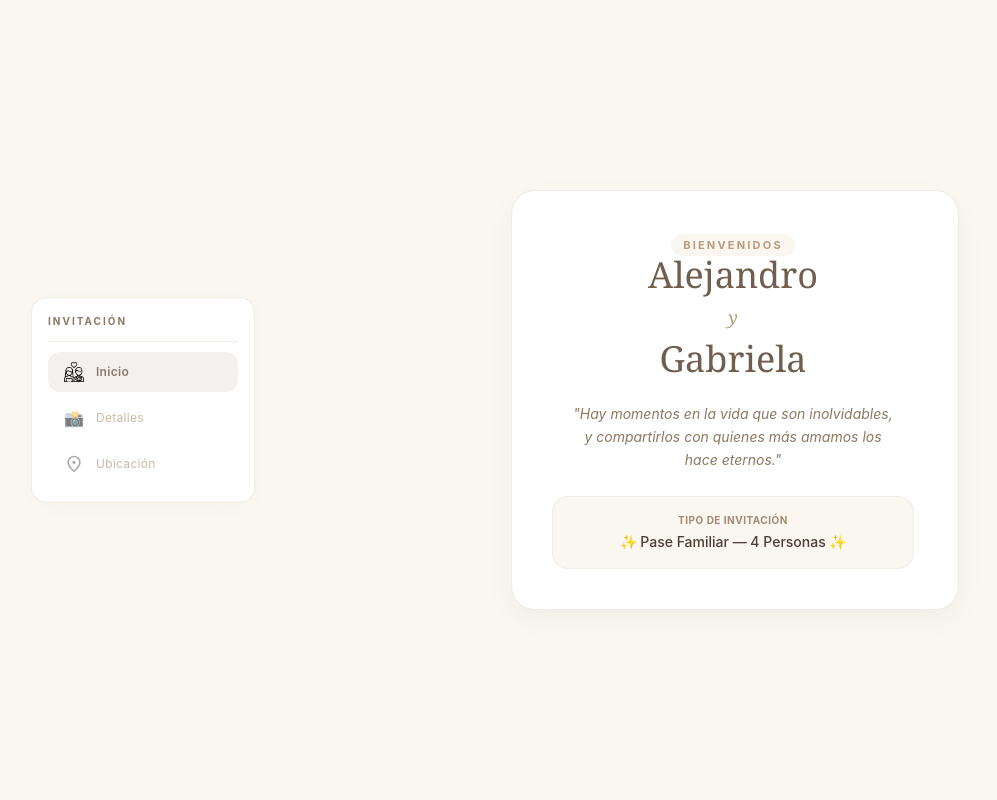
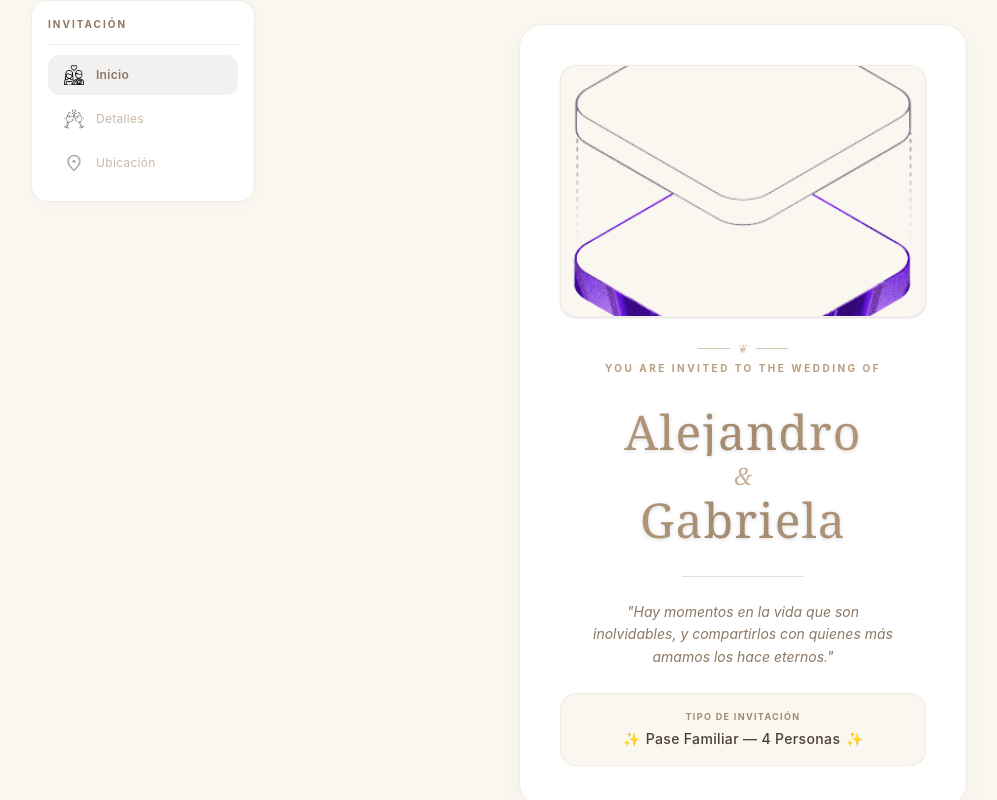
Before and after one commit to KevinGutierrez7/Invit, a React (Vite) app: page / in a window 1280 px wide. Shown: the whole page, without its empty margins (1-998 px from the left). Built offline with nearby package versions, Linux system fonts and the light colour scheme.

Commit message:
Anadir brindes boton

```diff
--- a/src/components/BottomNav.jsx
+++ b/src/components/BottomNav.jsx
@@ -1,21 +1,28 @@
 import React from 'react';
 
-export default function BottomNav({ seccionActiva, setSeccionActiva, obtenerEstiloBtn, parejaIcono, ubicacionIcono }) {
+export default function BottomNav({ seccionActiva, setSeccionActiva, obtenerEstiloBtn, parejaIcono, BrindisIcono, ubicacionIcono }) {
   return (
     <nav className="fixed bottom-0 left-0 w-full bg-white/90 backdrop-blur-md border-t border-[#e6dfd5]/80 z-50 flex justify-around px-2 pb-safe-bottom shadow-[0_-4px_20px_rgba(0,0,0,0.03)] md:hidden">
 
+      {/* Botón Inicio */}
       <button onClick={() => setSeccionActiva('saludo')} className={obtenerEstiloBtn('saludo')}>
         <div className={`absolute top-1 w-12 h-7 rounded-full transition-all duration-300 -z-10 ${seccionActiva === 'saludo' ? 'bg-[#8c7863]/10 scale-100' : 'scale-75 opacity-0'}`} />
         <img src={parejaIcono} alt="Inicio" className={`w-6 h-6 object-contain transition-opacity duration-300 ${seccionActiva === 'saludo' ? 'opacity-100' : 'opacity-60'}`} />
         <span className="text-[10px] tracking-wide mt-1">Inicio</span>
       </button>
 
+      {/* Botón Detalles (Ajustado con tu imagen de salud/brindis) */}
       <button onClick={() => setSeccionActiva('detalles')} className={obtenerEstiloBtn('detalles')}>
         <div className={`absolute top-1 w-12 h-7 rounded-full transition-all duration-300 -z-10 ${seccionActiva === 'detalles' ? 'bg-[#8c7863]/10 scale-100' : 'scale-75 opacity-0'}`} />
-        <span className="text-xl">📸</span>
+        <img
+          src={BrindisIcono}
+          alt="Detalles"
+          className={`w-6 h-6 object-contain transition-opacity duration-300 ${seccionActiva === 'detalles' ? 'opacity-100' : 'opacity-60'}`}
+        />
         <span className="text-[10px] tracking-wide mt-1">Detalles</span>
       </button>
 
+      {/* Botón Ubicación */}
       <button onClick={() => setSeccionActiva('ubicacion')} className={obtenerEstiloBtn('ubicacion')}>
         <div className={`absolute top-1 w-12 h-7 rounded-full transition-all duration-300 -z-10 ${seccionActiva === 'ubicacion' ? 'bg-[#8c7863]/10 scale-100' : 'scale-75 opacity-0'}`} />
         <img
--- a/src/components/SidebarNav.jsx
+++ b/src/components/SidebarNav.jsx
@@ -1,6 +1,6 @@
 import React from 'react';
 
-export default function SidebarNav({ seccionActiva, setSeccionActiva, obtenerEstiloBtn, parejaIcono, ubicacionIcono }) {
+export default function SidebarNav({ seccionActiva, setSeccionActiva, obtenerEstiloBtn, parejaIcono, BrindisIcono, ubicacionIcono }) {
   return (
     <nav className="hidden md:fixed md:bottom-auto md:left-8 md:w-56 md:h-auto md:bg-white md:border border-[#e6dfd5]/60 md:flex md:flex-col md:justify-start md:p-4 md:shadow-[0_4px_20px_rgba(0,0,0,0.02)] md:rounded-2xl">
       <div className="pb-3 border-b border-[#e6dfd5]/60 mb-2">
@@ -13,7 +13,11 @@ export default function SidebarNav({ seccionActiva, setSeccionActiva, obtenerEst
       </button>
 
       <button onClick={() => setSeccionActiva('detalles')} className={obtenerEstiloBtn('detalles')}>
-        <span className="text-base">📸</span>
+        <img
+          src={BrindisIcono}
+          alt="Detalles"
+          className={`w-5 h-5 object-contain transition-opacity duration-300 ${seccionActiva === 'detalles' ? 'opacity-100' : 'opacity-60'}`}
+        />
         <span className="text-xs tracking-wide">Detalles</span>
       </button>
 
--- a/src/views/InicioView.jsx
+++ b/src/views/InicioView.jsx
@@ -1,21 +1,66 @@
 import React from 'react';
+import heroImg from '../assets/hero.png';
 
 export default function InicioView() {
   return (
-    <div className="space-y-6 max-h-[60vh] md:max-h-[70vh] overflow-y-auto pr-1 scrollbar-thin">
-      <span className="text-[11px] uppercase tracking-[0.2em] text-[#b89c7d] font-bold bg-[#faf6f0] px-3 py-1 rounded-full">Bienvenidos</span>
-      <div className="space-y-2">
-        <h1 className="text-4xl font-serif text-[#705e4e]">Alejandro</h1>
-        <p className="text-lg font-serif italic text-[#b89c7d]">y</p>
-        <h1 className="text-4xl font-serif text-[#705e4e]">Gabriela</h1>
+    <div className="space-y-6 text-center">
+
+      {/* CONTENEDOR DE IMAGEN DE PORTADA */}
+      <div className="relative w-full aspect-[16/11] rounded-2xl overflow-hidden shadow-sm border border-[#e6dfd5]/40 bg-[#faf6f0]">
+        <img
+          src={heroImg}
+          alt="Portada Boda"
+          className="w-full h-full object-cover"
+          onError={(e) => {
+            e.target.style.display = 'none';
+            e.target.parentNode.classList.add('flex', 'items-center', 'justify-center', 'italic', 'text-[#a38a70]/50', 'text-xs', 'p-8');
+            e.target.parentNode.innerHTML = '✨ [ Coloca tu imagen hero.png aquí ] ✨';
+          }}
+        />
       </div>
-      <p className="text-sm italic text-[#8c7863] max-w-xs mx-auto leading-relaxed">
+
+      {/* Ornamentación decorativa */}
+      <div className="flex justify-center items-center gap-2 text-[#b89c7d] opacity-60 my-1">
+        <span className="h-[1px] w-8 bg-[#b89c7d]"></span>
+        <span className="text-xs">❦</span>
+        <span className="h-[1px] w-8 bg-[#b89c7d]"></span>
+      </div>
+
+      {/* Mensaje de Bienvenida */}
+      <p className="text-[10px] uppercase tracking-[0.25em] text-[#b89c7d] font-bold">
+        You are invited to the wedding of
+      </p>
+
+      {/* NOMBRES ESTILIZADOS */}
+      <div className="py-2 space-y-1">
+        <h1 className="text-4xl md:text-5xl font-serif tracking-wide text-transparent bg-clip-text bg-gradient-to-r from-[#b89c7d] via-[#a38a70] to-[#b89c7d] drop-shadow-sm font-medium">
+          Alejandro
+        </h1>
+        <p className="text-2xl font-serif italic text-[#b89c7d]/80 font-light">&</p>
+        <h1 className="text-4xl md:text-5xl font-serif tracking-wide text-transparent bg-clip-text bg-gradient-to-r from-[#b89c7d] via-[#a38a70] to-[#b89c7d] drop-shadow-sm font-medium">
+          Gabriela
+        </h1>
+      </div>
+
+      <hr className="w-1/3 mx-auto border-[#e6dfd5]" />
+
+      {/* Frase / Dedicatoria */}
+      <p className="text-xs md:text-sm italic text-[#8c7863] max-w-xs mx-auto leading-relaxed px-2">
         "Hay momentos en la vida que son inolvidables, y compartirlos con quienes más amamos los hace eternos."
       </p>
-      <div className="bg-[#faf6f0] p-4 rounded-2xl border border-[#e6dfd5]/40 inline-block w-full">
-        <p className="text-[10px] font-bold uppercase tracking-wider text-[#a38a70]">Tipo de Invitación</p>
-        <p className="text-sm font-medium text-[#4a3f35] mt-1">✨ Pase Familiar — 4 Personas ✨</p>
+
+      {/* TARJETA DE PASES / ACCESO */}
+      <div className="bg-[#faf6f0] p-4 rounded-2xl border border-[#e6dfd5]/50 inline-block w-full shadow-[inset_0_2px_4px_rgba(0,0,0,0.01)]">
+        <p className="text-[9px] font-bold uppercase tracking-[0.15em] text-[#a38a70]">
+          Tipo de Invitación
+        </p>
+        <p className="text-xs md:text-sm font-medium text-[#4a3f35] mt-1.5 flex items-center justify-center gap-1.5">
+          <span>✨</span>
+          <span className="tracking-wide">Pase Familiar — 4 Personas</span>
+          <span>✨</span>
+        </p>
       </div>
+
     </div>
   );
 }
--- a/src/views/MainView.jsx
+++ b/src/views/MainView.jsx
@@ -1,8 +1,9 @@
 import React, { useState } from 'react';
 import parejaIcono from '../assets/pareja.png';
+import BrindisIcono from '../assets/salud.png'; // Cargado correctamente desde assets
 import ubicacionIcono from '../assets/icons/ic_ubicacion.svg';
 
-// Importación de Componentes usando tus nuevos nombres
+// Importación de Componentes
 import SidebarNav from '../components/SidebarNav';
 import BottomNav from '../components/BottomNav';
 import InicioView from './InicioView';
@@ -12,7 +13,6 @@ import UbicacionView from './UbicacionView';
 export default function MainView() {
   const [seccionActiva, setSeccionActiva] = useState('saludo');
 
-  // Estilo base de los botones adaptado para soportar los filtros de color del SVG
   const obtenerEstiloBtn = (id) => {
     const isActive = seccionActiva === id;
     return `
@@ -25,7 +25,7 @@ export default function MainView() {
   };
 
   return (
-    <div className="min-h-screen bg-[#faf6f0] text-[#4a3f35] flex flex-col md:flex-row font-sans items-center justify-center">
+    <div className="min-h-screen bg-[#faf6f0] text-[#4a3f35] flex flex-col md:flex-row font-sans antialiased overflow-hidden">
 
       {/* Menú Web (Izquierda) */}
       <SidebarNav
@@ -33,6 +33,7 @@ export default function MainView() {
         setSeccionActiva={setSeccionActiva}
         obtenerEstiloBtn={obtenerEstiloBtn}
         parejaIcono={parejaIcono}
+        BrindisIcono={BrindisIcono}
         ubicacionIcono={ubicacionIcono}
       />
 
@@ -42,12 +43,13 @@ export default function MainView() {
         setSeccionActiva={setSeccionActiva}
         obtenerEstiloBtn={obtenerEstiloBtn}
         parejaIcono={parejaIcono}
+        BrindisIcono={BrindisIcono}
         ubicacionIcono={ubicacionIcono}
       />
 
-      {/* Tarjeta de Contenido con Scroll Independiente */}
-      <main className="w-full flex items-center justify-center p-4 pt-6 pb-24 md:p-0 md:pl-48">
-        <div className="w-full max-w-md bg-white rounded-3xl shadow-[0_10px_30px_rgba(0,0,0,0.04)] border border-[#e6dfd5]/60 p-6 md:p-10 text-center transition-all duration-300">
+      {/* SCROLL GLOBAL DE LA APP */}
+      <main className="w-full h-screen overflow-y-auto pb-24 md:pb-0 md:pl-56 flex justify-center items-start md:items-center p-4 pt-6 scroll-smooth">
+        <div className="w-full max-w-md bg-white rounded-3xl shadow-[0_10px_30px_rgba(0,0,0,0.03)] border border-[#e6dfd5]/60 p-6 md:p-10 text-center my-auto transition-all duration-300">
           {seccionActiva === 'saludo' && <InicioView />}
           {seccionActiva === 'detalles' && <DetallesView />}
           {seccionActiva === 'ubicacion' && <UbicacionView />}
```
Also changed, not shown: src/assets/salud.png (added).
